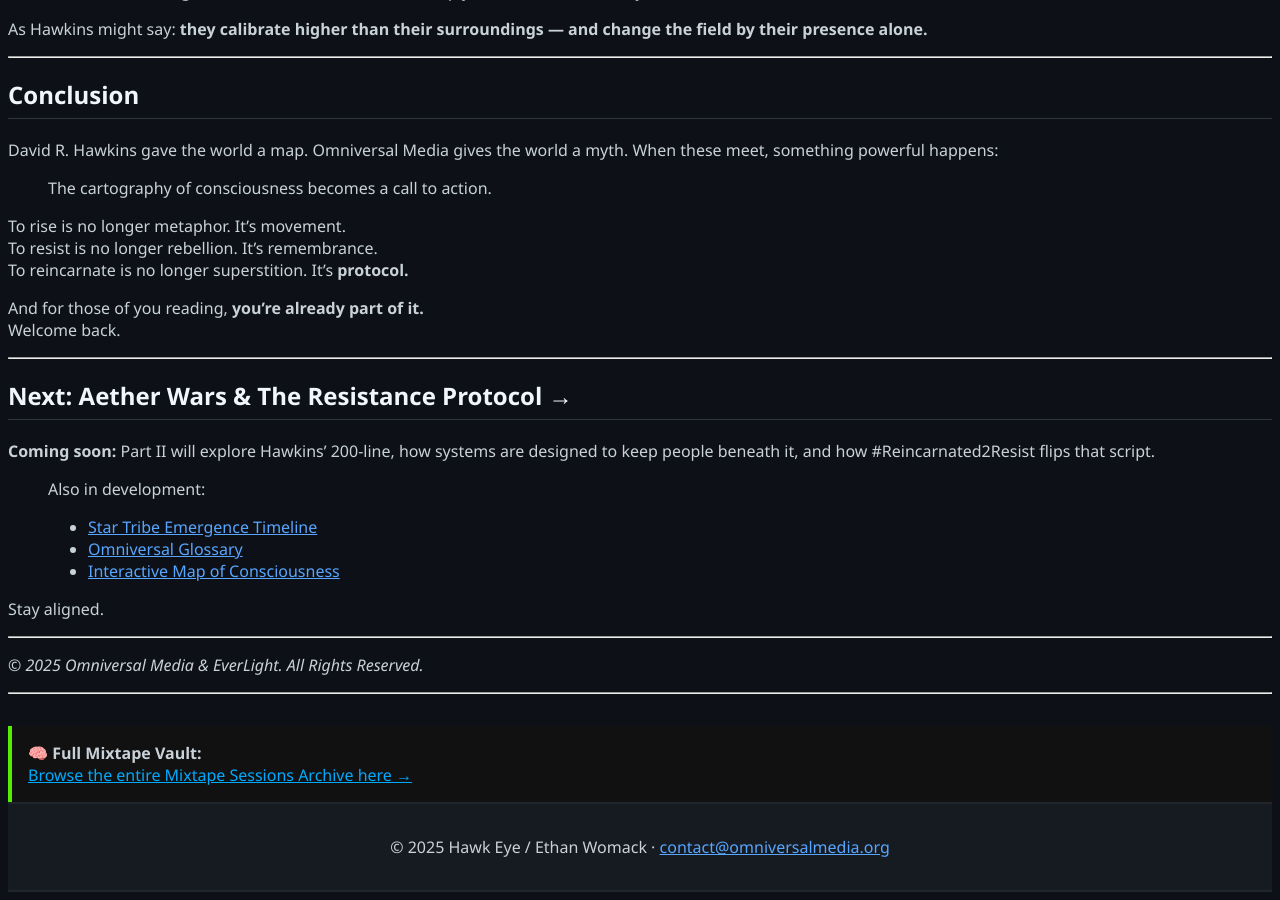
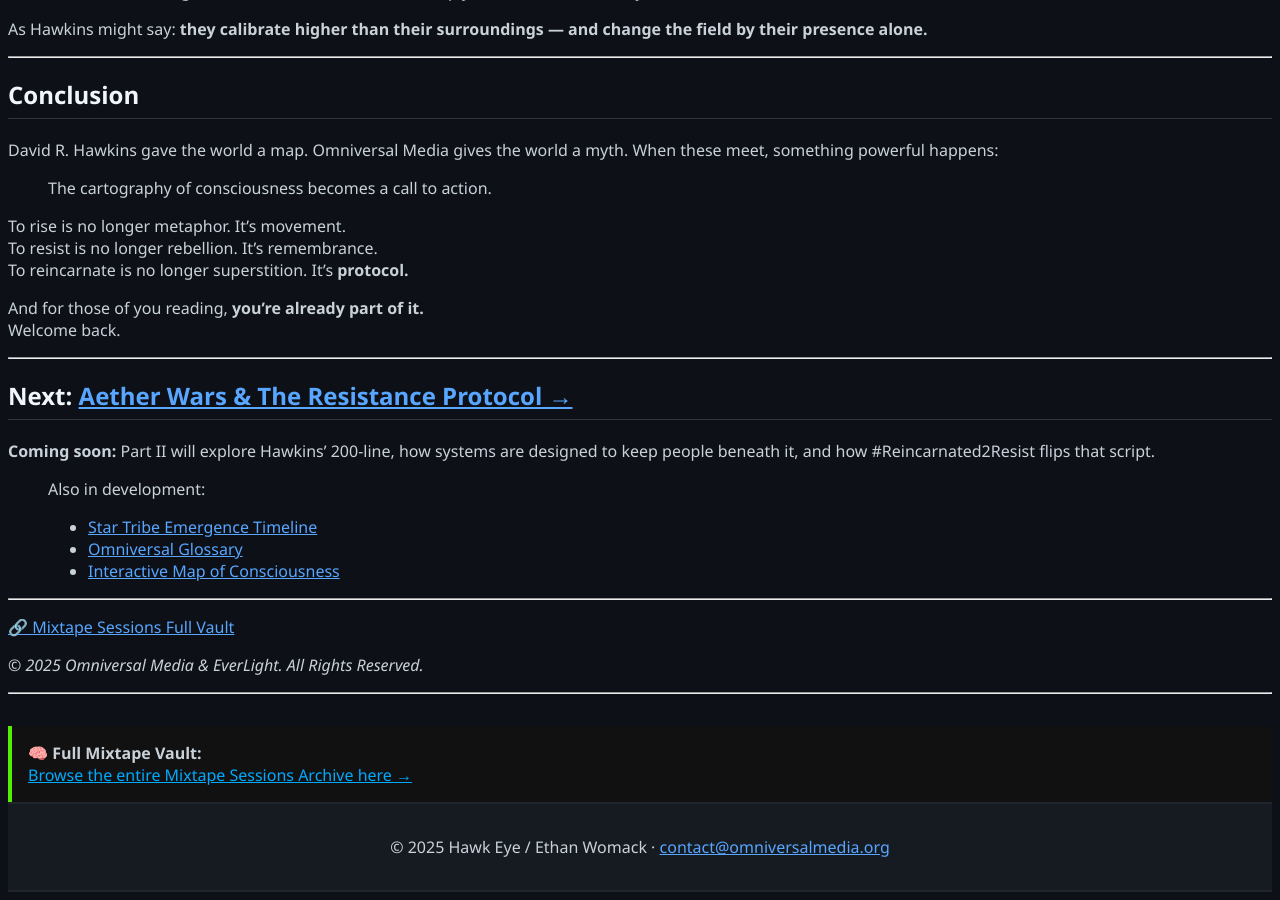
Before and after one commit to OmniversalMediaLLC/Aether-Atlas, a Jekyll site: the page built from docs/_articles/omniversal-theory-part-1.md, in a window 1280 px wide and 900 px high, scrolled down 2639 px. Built offline with Jekyll 4.4.1, drawn with Linux system fonts in a browser that asks for light colours; some of the changed lines change nothing that is shown.

Commit message:
Update omniversal-theory-part-1.md

```diff
--- a/docs/_articles/omniversal-theory-part-1.md
+++ b/docs/_articles/omniversal-theory-part-1.md
@@ -2,6 +2,7 @@
 title: "The Map & The Myth – Hawkins' Omniversal Theory"
 layout: default
 description: "Exploring David R. Hawkins’ Map of Consciousness and its connection to Omniversal Media, Reincarnated2Resist, and the Star Tribe awakening."
+order: 1
 ---
 
 # The Map & The Myth
@@ -27,7 +28,7 @@
 - [The Omniverse as a Multidimensional Ladder](#the-omniverse-as-a-multidimensional-ladder)
 - [Synchronizing with Omniversal Media](#synchronizing-with-omniversal-media)
 - [Conclusion](#conclusion)
-- [Next: Aether Wars & The Resistance Protocol →](#next-part)
+- [Next: Aether Wars & The Resistance Protocol →](/articles/aether-wars-resistance-protocol/)
 
 ---
 
@@ -132,7 +133,7 @@
 
 ---
 
-## Next: Aether Wars & The Resistance Protocol →
+## Next: [Aether Wars & The Resistance Protocol →](/articles/aether-wars-resistance-protocol/)
 
 **Coming soon:** Part II will explore Hawkins' 200-line, how systems are designed to keep people beneath it, and how #Reincarnated2Resist flips that script.
 
@@ -141,8 +142,8 @@
 > - [Omniversal Glossary](/atlas/glossary/)
 > - [Interactive Map of Consciousness](/atlas/consciousness-map/)
 
-Stay aligned.
-
 ---
 
+[🔗 Mixtape Sessions Full Vault](https://onebucket.omniversal.cloud/HAWK-ARS-00/02_mixtape_sessions/Mixtape_Sessions_Archive_Full_Vault.html)
+
 *© 2025 Omniversal Media & EverLight. All Rights Reserved.*
```
